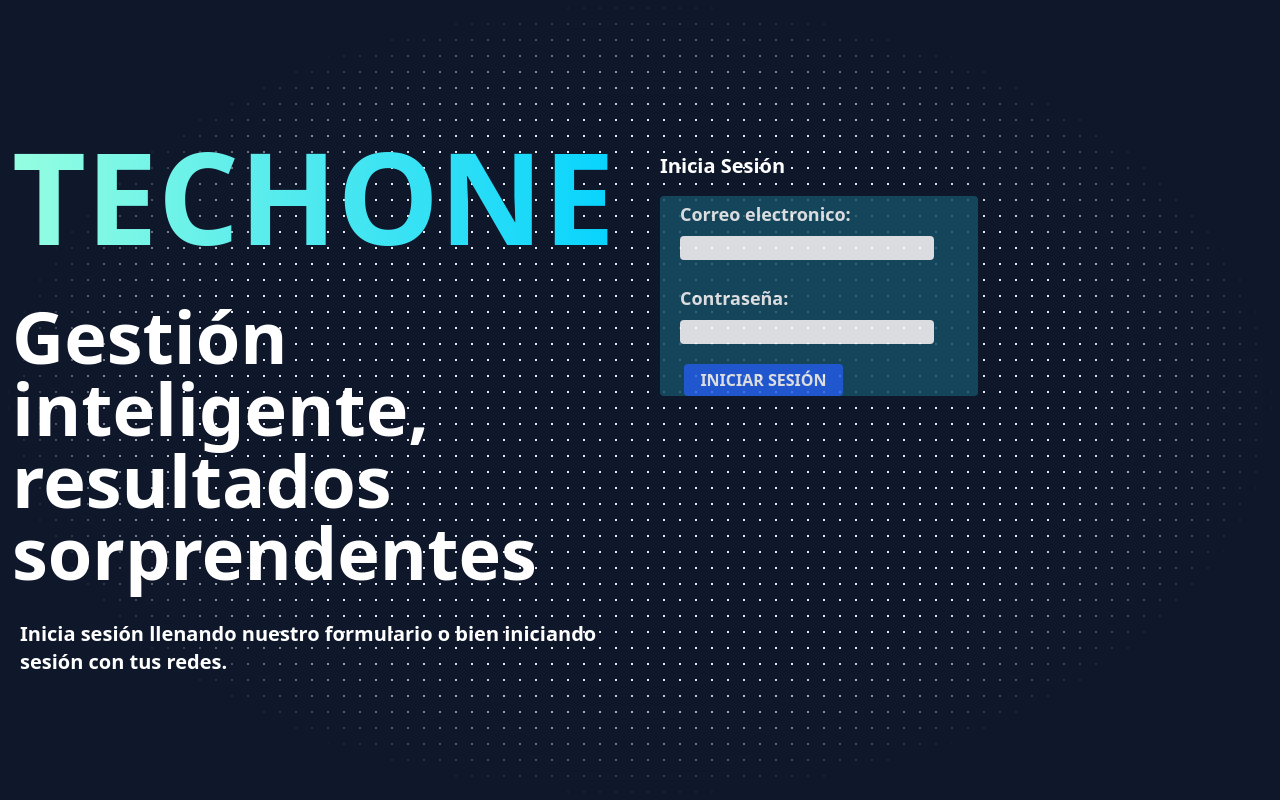
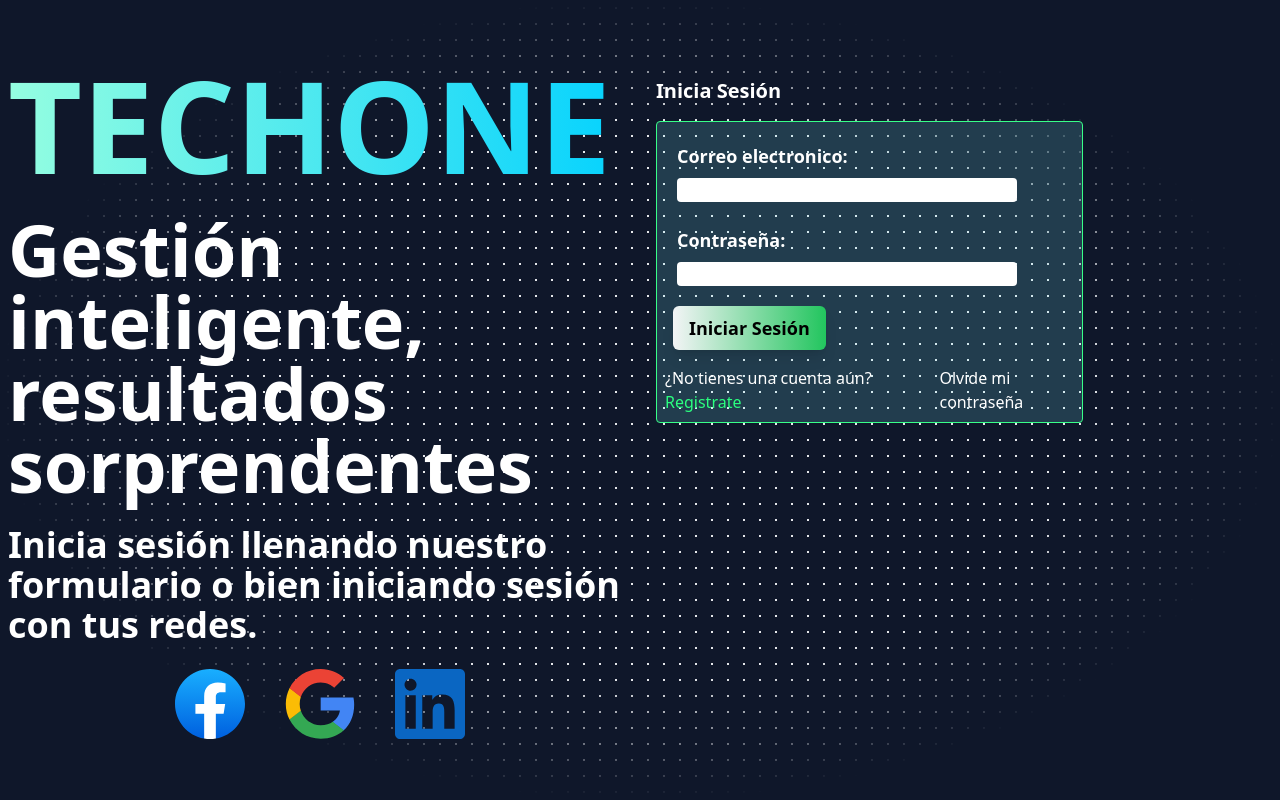
Before and after one commit to Alessandro1809/erp-celularesfila, a React (Vite) app: page /login in a window 1280 px wide. Built offline with nearby package versions, Linux system fonts and the light colour scheme; no server answers; what @midudev/tailwind-animations would draw is missing.

Commit message:
Actualización del diseño de la pagina de login

```diff
--- a/src/components/register/ButtonLogin.tsx
+++ b/src/components/register/ButtonLogin.tsx
@@ -6,7 +6,7 @@ interface Props {
 export const ButtonLogin = (props: Props) => {
   return (
     <>
-      <button className=" md:w-1/2 bg-blue-600 text-white p-1 rounded font-bold uppercase m-2 hover:bg-blue-700">{props.name}</button>
+      <button className=" bg-gradient-to-r from-gray-100 to-green-500 text-black font-bold py-2 px-4 rounded-md shadow-lg my-3 text-sm md:text-base lg:text-lg transition-all duration-1000 anim">{props.name}</button>
     </>
   )
 }
--- a/src/pages/InicioSesion.tsx
+++ b/src/pages/InicioSesion.tsx
@@ -1,6 +1,8 @@
 
 import FormLogin from "../components/login/FormLogin"
 import { InfoScreen } from "../components/register/InfoScreen"
+import { InfoScreen3 } from "../components/register/InfoScreen3"
+import { Logos } from "../components/register/Logos"
 import { Techone } from "../components/register/Techone"
 
 export const InicioSesion = () => {
@@ -8,16 +10,24 @@ export const InicioSesion = () => {
   return (
    <>
    <section className="flex flex-col justify-center items-center h-screen w-full md:container md:mx-auto animate-blurred-fade-in">
-      <article className="flex flex-col space-y-4 md:flex-row w-full md:container md:mx-auto">
-        <div className="w-full md:w-1/2 m-1 space-y-6">
+      <article className="flex flex-col space-y-2 md:flex-row w-full ">
+        <div className="w-auto md:w-1/2 space-y-2">
           <Techone name="TECHONE" />
           <InfoScreen name="Gestión inteligente, resultados sorprendentes" />
-          <p className="text-white text-left text-xl m-4 font-sans font-bold">Inicia sesión llenando nuestro formulario o bien iniciando sesión con tus redes.</p>
+          <InfoScreen3 name="Inicia sesión llenando nuestro formulario o bien iniciando sesión con tus redes." />
+          <Logos />
         </div>
           <div className="w-full md:w-1/2 space-y-2 justify-center md:mx-auto">
             <h1 className="text-white text-xl font-sans m-4 font-bold">Inicia Sesión</h1>
-              <div className="bg-cyan-900 opacity-85 rounded m-4 w-5/6 md:w-1/2 justify-center">
-              <FormLogin/>
+              <div className="bg-[#82F7FF]/[17%] rounded m-4 w-5/6 md:w-2/3 justify-center border border-[#38FF88]" >
+                <FormLogin/>
+                <section className="flex flex-row space-x-8 m-2 justify-center">
+                <p className="text-white">¿No tienes una cuenta aún? <a href="#" className="text-[#2BFF7F]">Registrate </a></p>
+                <a href="./ForgotPassword" className="text-white "> Olvide mi contraseña</a>
+
+                </section>
+
+
               </div>
 
           </div>
--- a/src/pages/Register.tsx
+++ b/src/pages/Register.tsx
@@ -7,7 +7,7 @@ import { InfoScreen } from "../components/register/InfoScreen";
 import { InfoScreen3 } from "../components/register/InfoScreen3";
 import { Logos } from "../components/register/Logos";
 import { User } from '../types/TypeLogin';
-// import { type User } from "../types/TypeLogin";
+import { type User } from "../types/TypeLogin";
 const Register = () => {
     //aqui se pasan las props
     // const usuario: User = {
```
